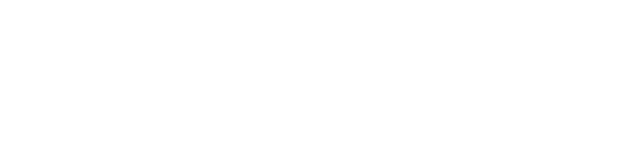
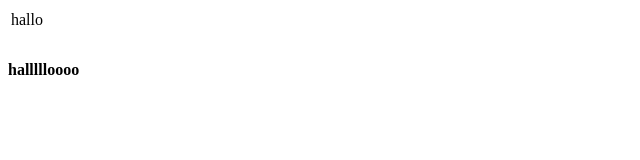
Before and after one commit to Aelzyy/projetc, a plain HTML site: page index.html in a window 1280 px wide. Shown: the whole page, without its empty margins (0-640 px from the left). Drawn offline with Linux system fonts and the light colour scheme.

Commit message:
first commit

```diff
--- a/index.html
+++ b/index.html
@@ -9,7 +9,7 @@
 <body>
    <table>
     <tr>
-        <td></td>
+        <td>hallo</td>
     </tr>
     <tr>
         <td></td>
@@ -18,5 +18,6 @@
         <td></td>
     </tr>
    </table>
+   <h4>hallllloooo</h4>
 </body>
 </html>
```
